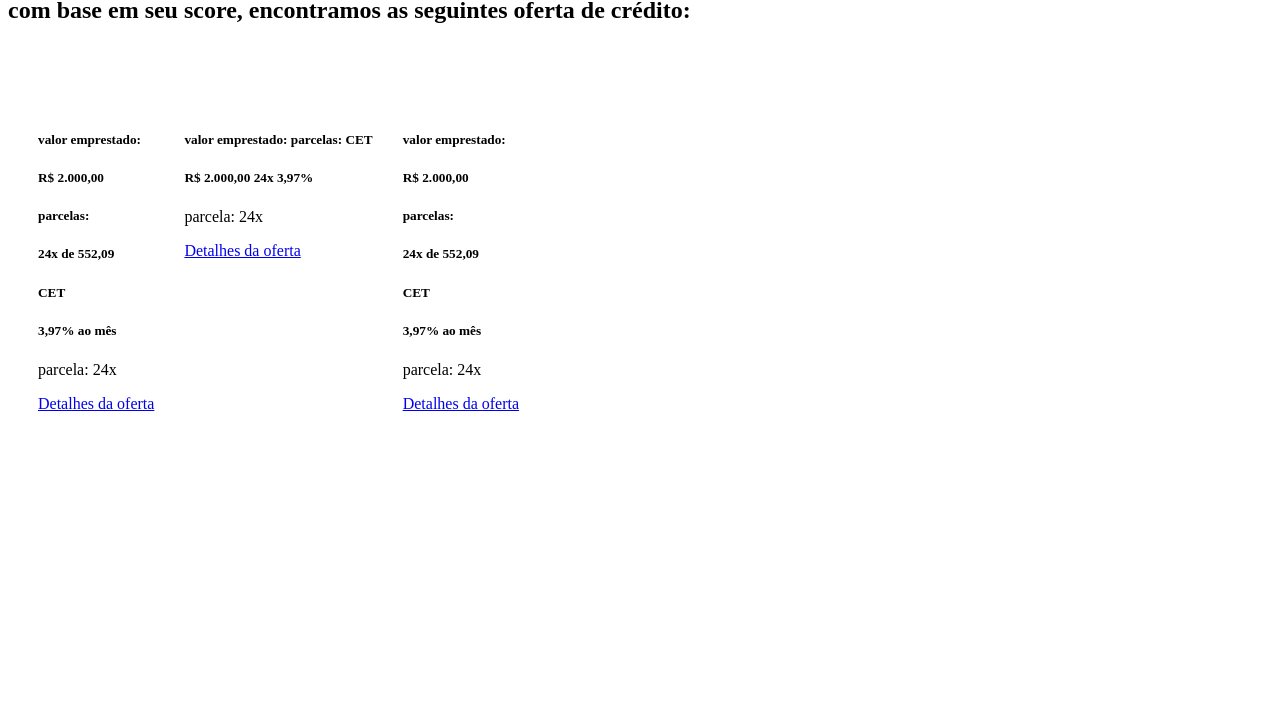
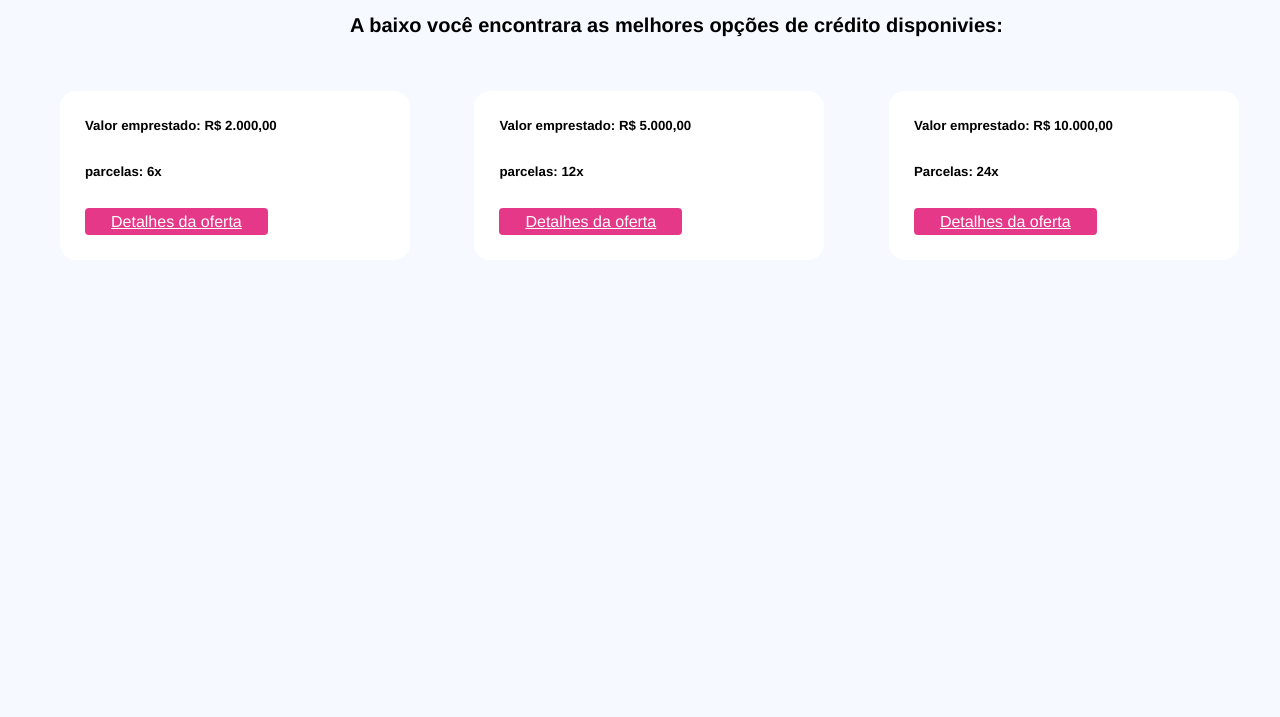
Before and after one commit to espartalocs/CreditoParaTodxs, a plain HTML site: page proposta.html in a window 1280 px wide. Shown: the part 83-800 px from the top of the page. Drawn offline with Linux system fonts and the light colour scheme.

Commit message:
finalização das telas de oferta

```diff
--- /dev/null
+++ b/css/oferta.css
@@ -0,0 +1,29 @@
+body {
+    margin: 0;
+    padding: 0;
+    font-family:  Helvetica, sans-serif;
+    border: none;
+    background-color: #E63888;
+}
+a {
+    margin-left: 15px;
+    padding-left: 25px;
+    padding-right: 25px;
+    background-color: #E63888;
+    color: white ;
+    text-align: center;
+    vertical-align: middle;
+    border: 1px solid transparent;
+    border-radius: 4px;
+}
+div.analise {
+    display: center;
+    background-color:#f6f9ff;
+    padding: 20px;
+    margin-left: 500px;
+    margin-right: 500px;
+    border-radius: 16px;
+    margin-top: 50px;
+
+
+}
--- a/css/proposta.css
+++ b/css/proposta.css
@@ -1,13 +1,62 @@
-div.cards {
-    display:inline-flex;
-    grid-gap: 30px;
-    justify-content: center;
-    justify-items: center;
-    padding: 30px;
-    border: 5px blue;
+*{
+    margin: 0;
+    padding: 0;
+    box-sizing: border-box;
+    font-family:  Helvetica, sans-serif;
+    border: none;
+
 
 }
 
-div.cards {
-    border: 5px blueviolet;
+body {
+    display: center;
+    margin: 0;
+    font-family: Helvetica,Arial,sans-serif;
+    font-size: 16px;
+    line-height: 1.5625;
+    background-color: #f6f9ff ;
+
+
+
+
 }
+
+div.card{
+    display: inline-block;
+    padding: 25px;
+    margin-left: 60px;
+    background-color: white;
+    min-width: 350px;
+    border-radius: 16px;
+    background-color: white;
+
+}
+
+
+h1 {
+    font-size: 40px;
+    padding: 15px;
+    margin-left: 200px;
+
+
+}
+
+h2{
+    font-size: 20px;
+    padding: auto;
+    margin-left: 350px;
+
+}
+
+a {
+
+    padding-left: 25px;
+    padding-right: 25px;
+    background-color: #E63888;
+    color: white ;
+    text-align: center;
+    vertical-align: middle;
+    border: 1px solid transparent;
+    border-radius: 4px;
+    display: inline-block;
+}
--- a/proposta.html
+++ b/proposta.html
@@ -10,113 +10,37 @@
 <body>
 
     <h1>Bem vindo ao sistema de Emprestimo Serasa</h1>
-    <h2>com base em seu score, encontramos as seguintes oferta de crédito:</h2>
+    <h2>A baixo você encontrara as melhores opções de crédito disponivies:</h2>
 
     <br>
     <br>
 
+  <div class="card">
+     <h5>Valor emprestado: R$ 2.000,00 </h5>
+     <br>
+     <h5>parcelas: 6x </h5>
+     <br>
 
-    <div class="cards">
-        <div class="card">
-          <div class="card">
-            <div class="card-body">
-              <h5 class="card-title">valor emprestado:</h5>
-              <h5>R$ 2.000,00</h5>
-              <h5>parcelas:</h5>
-              <h5>24x de 552,09</h5>
-              <h5>CET</h5>
-              <h5>3,97% ao mês</h5>
-              <p class="card-text">parcela: 24x</p>
-              <a href="proposta1.html" class="btn btn-primary">Detalhes da oferta</a>
-            </div>
-          </div>
-        </div>
-        <div class="card">
-            <div class="card">
-              <div class="card-body">
-                <h5 class="card-title">valor emprestado:   parcelas:   CET</h5>
-                <h5>R$ 2.000,00  24x  3,97%</h5>
-                <p class="card-text">parcela: 24x</p>
-                <a href="proposta1.html" class="btn btn-primary">Detalhes da oferta</a>
-              </div>
-            </div>
-          </div>
-          <div class="card">
-            <div class="card">
-              <div class="card-body">
-                <h5 class="card-title">valor emprestado:</h5>
-                <h5>R$ 2.000,00</h5>
-                <h5>parcelas:</h5>
-                <h5>24x de 552,09</h5>
-                <h5>CET</h5>
-                <h5>3,97% ao mês</h5>
-                <p class="card-text">parcela: 24x</p>
-                <a href="proposta1.html" class="btn btn-primary">Detalhes da oferta</a>
-              </div>
-            </div>
-          </div>
-      </div>
+     <a href="oferta_1.html">Detalhes da oferta</a>
+  </div>
 
+  <div class="card">
+    <h5>Valor emprestado: R$ 5.000,00 </h5>
+    <br>
+    <h5>parcelas: 12x </h5>
+    <br>
 
+    <a href="oferta_2.html">Detalhes da oferta</a>
+ </div>
 
-   <!---- <main class="cards">
-        <selection class="card">
-            <h3>R$ 2.000,00</h3>
-            <h3>Parcelas: 24x</h3>
-            <h3>taxa de juros: 3,97%</h3>
-            <button onclick="clicou()">saiba mais</button>
-        </selection>
+ <div class="card">
+  <h5>Valor emprestado: R$ 10.000,00 </h5>
+  <br>
+  <h5>Parcelas: 24x</h5>
+  <br>
 
-        <selection class="card">
-            <h3>R$ 5.000,00</h3>
-            <h3>Parcelas: 24x</h3>
-            <h3>taxa de juros: 3,97%</h3>
-            <button>saiba mais</button>
-        </selection>
-
-        <selection class="card">
-            <h3>R$ 10.000,00</h3>
-            <h3>Parcelas: 24x</h3>
-            <h3>taxa de juros: 3,97%</h3>
-            <button>saiba mais</button>
-        </selection>
-
-
-    </main>
--->
-
-  <!---- <div id="main-container">
-        <h1>Sistema de Emprestimo</h1>
-
-        <h2>Bem vindo ao sistema de Emprestimo Serasa,
-            com base em seu score, encontramos as seguintes oferta de crédito:
-        <h2>
-        <br>
-        <br>
-        <div class="models">
-            <div class="emprestimo-item">
-                <a href="">
-                <div class="emprestimo-item-add">+</div>
-                </a>
-                <div class="empretimo-item--name"></div>
-                <div class="empretimo-item--juros"></div>
-
-            </div>
-            <div class="cart-item">
-                <div class="cart-item-name"></div>
-                <div class="cart-item-qtarea"></div>
-                    <button class="cart-item-qtmenos">-</button>
-                    <div class="cart-item-qt">1</div>
-                    <button class="cart-item-qtmais">+</button>
-
-            </div>
-
-        </div>
-        <header>
-            <div class="menu-opnner"><samp>0</samp></div>
-        </header>
-
-    -->
+  <a href="oferta_3.html">Detalhes da oferta</a>
+</div>
 
 
 
```
Also changed, not shown: css/style.css (+0 -14 lines), oferta_1.html (added, +29 -0 lines), oferta_2.html (added, +25 -0 lines), oferta_3.html (added, +28 -0 lines), proposta1.html (deleted, +0 -22 lines), proposta2.html (deleted), proposta3.html (deleted).
